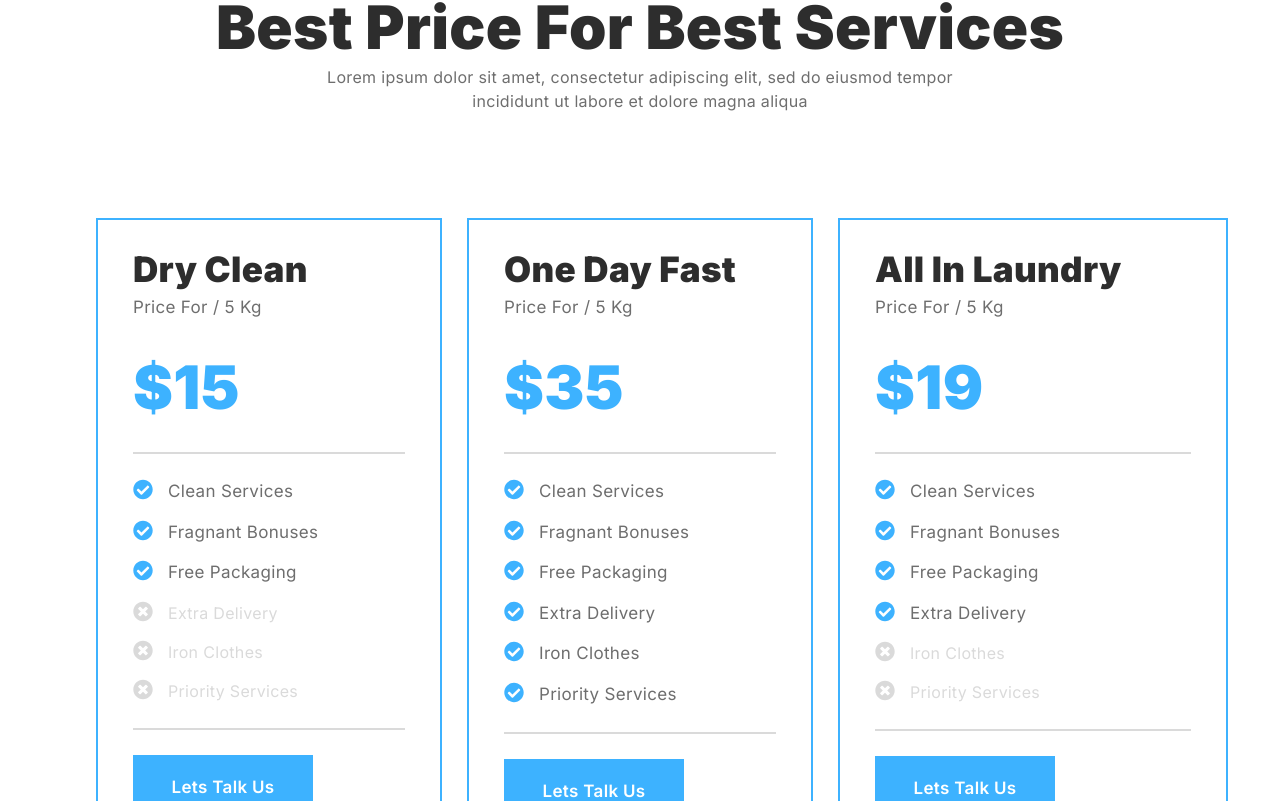
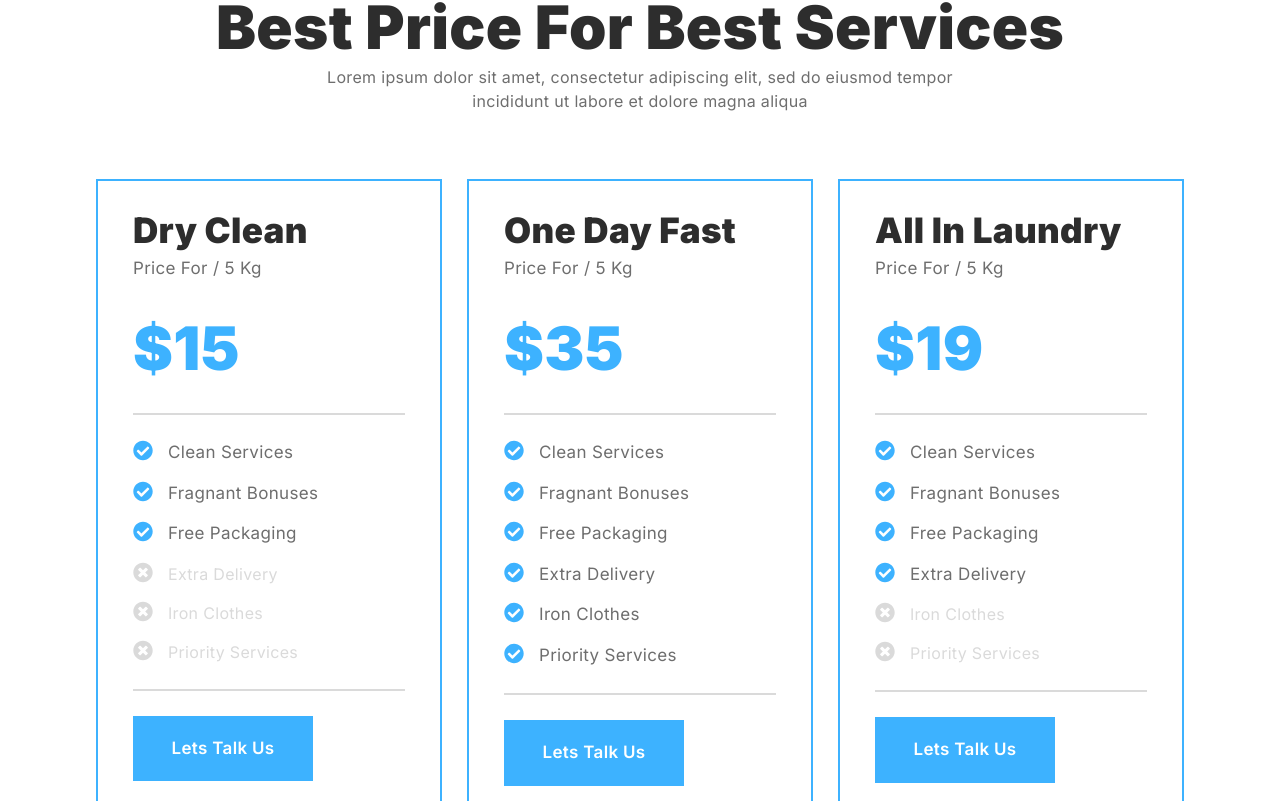
Before and after one commit to davidtavartk/Lauria, a Next.js app: page / in a window 1280 px wide. Shown: the part 2999-3800 px from the top of the page. Built offline with nearby package versions, Linux system fonts and the light colour scheme; a web font is replaced by a local one.

Commit message:
LAUR-7
bug fix footer/priceCart

```diff
--- a/src/components/molecules/PriceCart/PriceCart.tsx
+++ b/src/components/molecules/PriceCart/PriceCart.tsx
@@ -6,7 +6,7 @@ import { featureNames } from "@/data";
 const PriceCart = ({ title, price, features, className }: PriceCartProps) => {
   return (
     <div
-      className={`group flex h-[665px] w-full max-w-[345px] cursor-pointer flex-col gap-[25px] border-2 border-primary px-[35px] py-[32px] transition-all duration-700 active:bg-slate-200 xl:w-[390px] xl:hover:h-[723px] xl:hover:bg-primary xl:hover:py-[61px] ${className}`}
+      className={`group flex h-[665px] w-full cursor-pointer flex-col gap-[25px] border-2 border-primary px-[35px] py-[32px] transition-all duration-700 active:bg-slate-200 xl:w-[390px] xl:hover:h-[723px] xl:hover:bg-primary xl:hover:py-[61px] ${className}`}
     >
       <div className="flex flex-col gap-[5px] transition duration-300">
         <div className="text-[35px] font-black leading-[35px] text-c-title transition duration-300 xl:group-hover:text-white">
--- a/src/components/organisms/Footer/Footer.tsx
+++ b/src/components/organisms/Footer/Footer.tsx
@@ -20,10 +20,9 @@ const Footer = () => {
   };
 
   return (
-    <footer>
-
-      <div className="h-[350px] w-full bg-[#C4C4C4] md:h-[500px]"></div>
-      <div className="flex w-[100%] flex-col items-start justify-center gap-[50px] bg-primary px-4 py-[50px] text-white md:px-[25px] lg:px-24 xl:flex-row xl:gap-[30px] xl:px-[105px] xl:py-[100px]">
+    <footer className="w-full">
+      <div className="h-[350px] w-full bg-[#C4C4C4] md:h-[500px] "></div>
+      <div className="flex w-[100%] flex-col items-start justify-center gap-[50px] bg-primary px-4 py-[50px] text-white md:px-[25px] lg:px-24 xl:flex-row xl:justify-between xl:gap-[30px] xl:px-[105px] xl:py-[100px]">
         <div className="flex flex-col items-start justify-center gap-[25px] xl:mr-[135px] xl:w-[495px] xl:gap-[30px]">
           <div>
             <FooterLogo />
--- a/src/components/organisms/OurPricing/OurPricing.tsx
+++ b/src/components/organisms/OurPricing/OurPricing.tsx
@@ -19,7 +19,7 @@ const OurPricing = () => {
           eiusmod tempor incididunt ut labore et dolore magna aliqua
         </div>
       </div>
-      <div className="grid min-h-[748px] grid-cols-1 items-center justify-center gap-[25px] md:grid-cols-2 xl:h-[826px] xl:grid-cols-3 xl:gap-[25px]">
+      <div className="grid min-h-[748px] grid-cols-1 items-center justify-center gap-[25px] md:grid-cols-2 xl:flex xl:justify-between xl:gap-[25px] w-full">
         <PriceCart
           title="Dry Clean"
           price="$15"
--- a/src/styles/globals.css
+++ b/src/styles/globals.css
@@ -35,14 +35,13 @@ input:-webkit-autofill:active {
 
 @media (min-width: 768px) {
   .special-style {
-    max-width: 718px;
+    width: 100%;
     grid-column: span 2;
   }
 }
 
 @media (min-width: 768px) {
   .special-style1 {
-    max-width: 100%;
     grid-column: span 1
   }
 }
```
